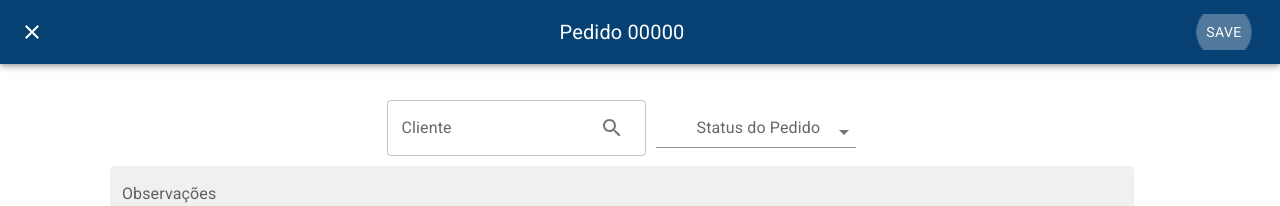
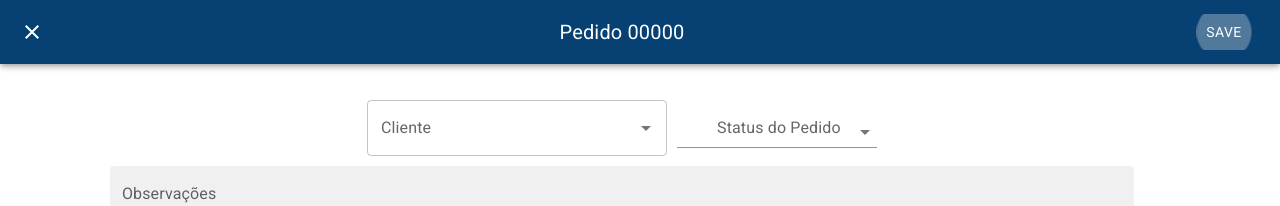
Before and after one commit to HenriqueOPeixoto/app-kodyak, a React (Vite) app in the folder frontend-kodyak/: page /pedidos/novo_pedido in a window 1280 px wide. Shown: the top 206 px of the page. Built offline with nearby package versions, Linux system fonts and the light colour scheme; no server answers.

Commit message:
Usar Autocomplete para selecionar cliente

```diff
--- a/frontend-kodyak/src/components/Pedidos/Pedido.tsx
+++ b/frontend-kodyak/src/components/Pedidos/Pedido.tsx
@@ -5,15 +5,21 @@ import Toolbar from '@mui/material/Toolbar';
 import IconButton from '@mui/material/IconButton';
 import Typography from '@mui/material/Typography';
 import CloseIcon from '@mui/icons-material/Close';
-import { Box, FormControl, InputAdornment, InputLabel, MenuItem, Select, SpeedDial, SpeedDialAction, SpeedDialIcon, Tab, Tabs, TextField } from '@mui/material';
-import SearchIcon from '@mui/icons-material/Search';
+import { Autocomplete, Box, FormControl, InputLabel, MenuItem, Select, SpeedDial, SpeedDialAction, SpeedDialIcon, Tab, Tabs, TextField } from '@mui/material';
 import PrintIcon from '@mui/icons-material/Print';
 import ShareIcon from '@mui/icons-material/Share';
 import { useNavigate } from 'react-router-dom';
 
 import './styles/Pedido.css'
 import ItensPedido from './AbasPedido/ItensPedido';
+import axios from 'axios';
 
+interface Cliente {
+    id: number,
+    nome: string
+}
+
+const backendBaseURL = import.meta.env.VITE_BACKEND_BASE_URL
 
 const actions = [
     { icon: <PrintIcon />, name: 'Print' },
@@ -23,7 +29,25 @@ const actions = [
 export default function Pedido() {
     const navigate = useNavigate();
 
+    const [clientes, setClientes] = React.useState<Cliente[]>([])
     const [currentTabIndex, setCurrentTabIndex] = React.useState(0)
+    const [cliente, setCliente] = React.useState<Cliente | null>(null)
+
+    React.useEffect(() => {
+        axios.get(`${backendBaseURL}/api/clientes`)
+            .then((results) => {
+                setClientes(results.data)
+            })
+            .catch((error) => { console.error('Não foi possível listar os clientes: ' + error) })
+    }, [])
+
+    const listaClientes = clientes.map((cliente) => {
+        return {
+            label: `${cliente.id} - ${cliente.nome}`,
+            id: cliente.id,
+            nome: cliente.nome
+        }
+    })
 
     const handleClose = () => {
         navigate('/pedidos')
@@ -57,21 +81,17 @@ export default function Pedido() {
             <div className='TelaPedido' >
 
                 <div className='Cabecalho' >
-                        <div>
-                            <TextField
-                                id="txtCliente"
-                                label="Cliente"
-                                defaultValue=""
+                    <Autocomplete
                         className='TxtCliente'
-                                InputProps={{
-                                    endAdornment: (
-                                        <InputAdornment position="end">
-                                            <IconButton onClick={() => { alert('Aqui vai a seleção de cliente') }}>
-                                                <SearchIcon />
-                                            </IconButton>
-                                        </InputAdornment>
-                                    ),
+                        disablePortal
+                        options={listaClientes}
+                        sx={{ width: 300 }}
+                        value={cliente}
+                        onChange={(event, novoCliente) => {
+                            setCliente(novoCliente)
                         }}
+                        renderInput={(params) => <TextField {...params} label="Cliente" />}
+                        isOptionEqualToValue={(option, value) => option.id === value?.id}
                     />
 
                     <FormControl className='ContainerSelecaoStatus' sx={{ marginLeft: '10px' }}>
@@ -98,8 +118,6 @@ export default function Pedido() {
                             <MenuItem value={80}>Recusado</MenuItem>
                         </Select>
                     </FormControl>
-
-                        </div>
                     <div className='ContainerObservacao' >
                         <TextField
                             className='Observacao'
@@ -148,7 +166,7 @@ export default function Pedido() {
             </div>
 
             {/* Footer AppBar */}
-                <AppBar className='BarraInferior' sx={{position: 'fixed', bottom: 0, top:'auto'}}>
+            <AppBar className='BarraInferior' sx={{ position: 'fixed', bottom: 0, top: 'auto' }}>
                 <Toolbar>
 
                     <SpeedDial
@@ -175,7 +193,7 @@ export default function Pedido() {
                     <div /> {/* Apenas para empurrar as divs abaixo para o meio e para a esquerda*/}
                     <div className='InfoFrete' > {/* Info frete */}
                         <Typography color={'black'}>
-                                Valor Chapa:<br/>
+                            Valor Chapa:<br />
                             Valor Frete:
                         </Typography>
                     </div>
```
Lines whose indentation alone changed are shown as unchanged.
